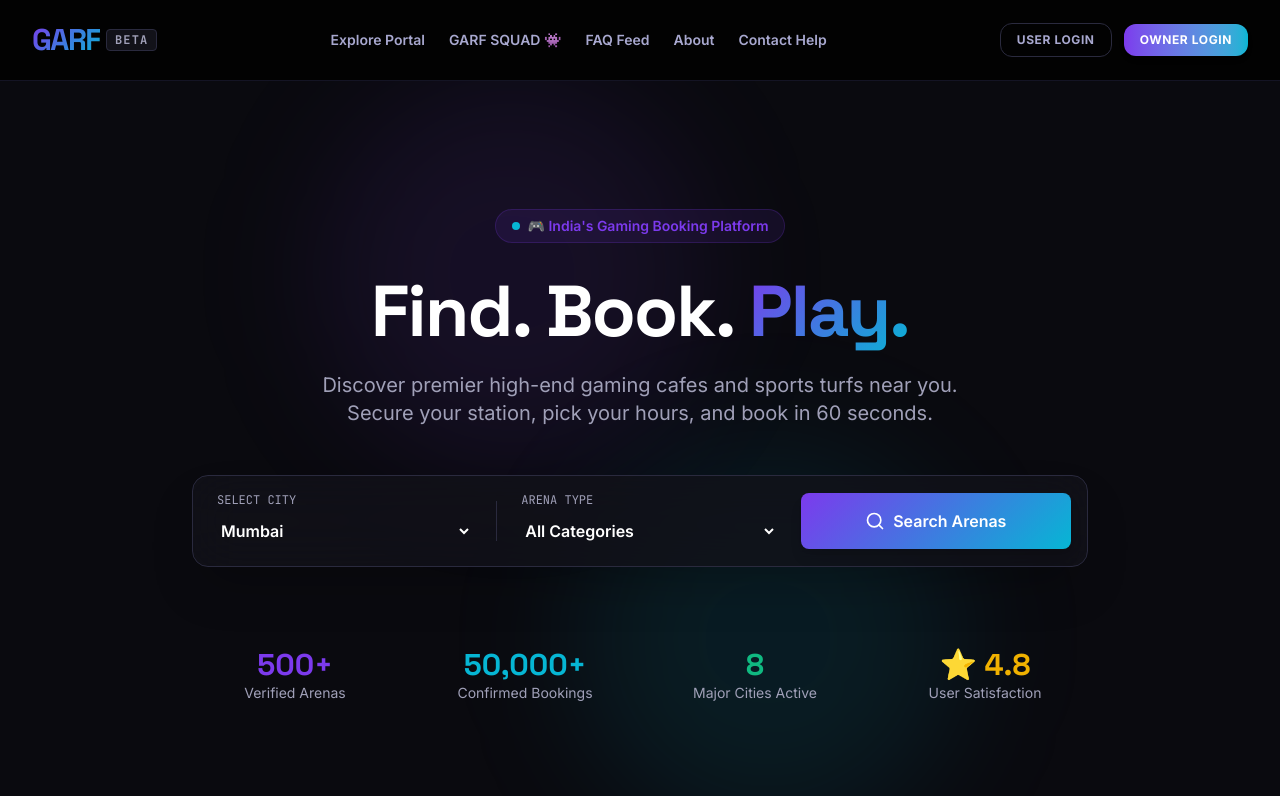
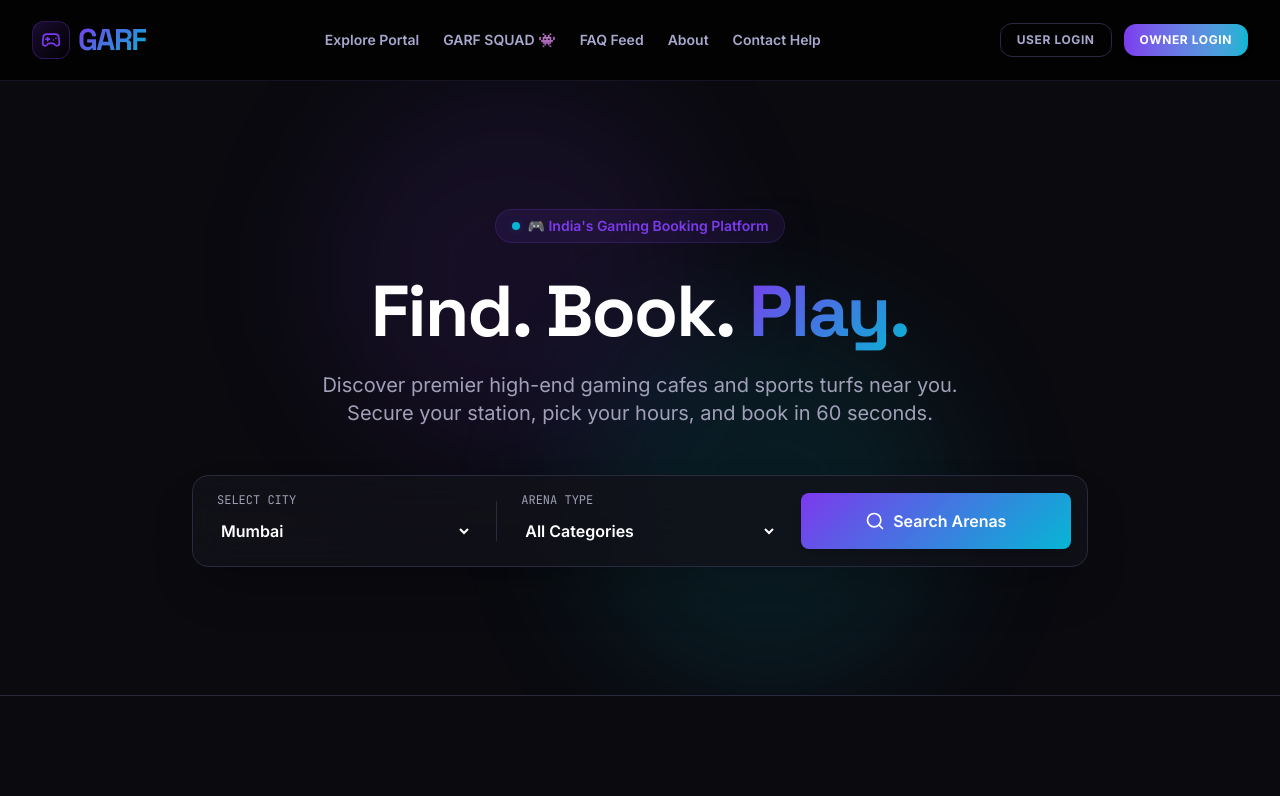
Before and after one commit to garfisit-svg/garfismine, a React (Vite) app: page / in a window 1280 px wide. Shown: the top 796 px of the page. Built offline with nearby package versions, Linux system fonts and the light colour scheme.

Commit message:
feat: update logo and cleanup landing page
Redesign the application logo with dynamic icons and remove outdated vanity stats from the static and landing pages.

```diff
--- a/src/App.tsx
+++ b/src/App.tsx
@@ -27,7 +27,7 @@ import { OwnerSettingsPage } from './pages/OwnerSettingsPage';
 // Icons Import
 import {
   ShieldCheck, User, Search, Gift, LogOut, LayoutDashboard, Calendar,
-  MapPin, HelpCircle, Users, Menu, X, ArrowUpRight
+  MapPin, HelpCircle, Users, Menu, X, ArrowUpRight, Gamepad2, Zap
 } from 'lucide-react';
 
 export default function App() {
@@ -137,13 +137,22 @@ export default function App() {
           <div className="flex justify-between items-center h-16 sm:h-20">
 
             {/* Logo */}
-            <Link to={isOwner ? "/owner-dashboard" : "/"} className="flex items-center gap-1.5 focus:outline-none">
+            <Link to={isOwner ? "/owner-dashboard" : "/"} className="flex items-center gap-2 focus:outline-none group">
+              <div className={`p-1.5 sm:p-2 rounded-xl bg-gradient-to-br ${isOwner ? 'from-cyan-500/20 to-[#06B6D4]/5 border border-[#06B6D4]/30 group-hover:border-[#06B6D4]' : 'from-brand-purple/20 to-brand-pink/5 border border-brand-purple/30 group-hover:border-brand-purple'} transition-all duration-300`}>
+                {isOwner ? (
+                  <Zap className="w-4 h-4 sm:w-5 sm:h-5 text-[#06B6D4] animate-pulse" />
+                ) : (
+                  <Gamepad2 className="w-4 h-4 sm:w-5 sm:h-5 text-brand-purple group-hover:scale-110 transition-transform duration-300" />
+                )}
+              </div>
               <span className={`text-2xl sm:text-3xl font-display font-black tracking-tighter ${isOwner ? 'text-[#06B6D4]' : 'text-gradient'}`}>
                 GARF
               </span>
-              <span className={`text-[10px] sm:text-xs font-mono font-bold uppercase tracking-widest px-2 py-0.5 rounded border ${isOwner ? 'text-cyan-400 bg-cyan-950/20 border-cyan-500/20 animate-pulse' : 'text-text-secondary bg-[#121219] border-[#2a2a3e]'}`}>
-                {isOwner ? 'OWNER PORTAL' : 'BETA'}
-              </span>
+              {isOwner && (
+                <span className="text-[8px] sm:text-[10px] font-mono font-bold uppercase tracking-widest px-2 py-0.5 rounded border text-cyan-400 bg-cyan-950/20 border-cyan-500/20 animate-pulse">
+                  OWNER
+                </span>
+              )}
             </Link>
 
             {/* Desktop Center Links */}
@@ -381,8 +390,11 @@ export default function App() {
         <div className="max-w-7xl mx-auto px-4 sm:px-6 lg:px-8 grid grid-cols-2 md:grid-cols-4 gap-8">
 
           <div className="col-span-2 md:col-span-1 space-y-4">
-            <Link to="/" className="text-2xl font-display font-black tracking-tight text-white mb-2 block">
-              GARF
+            <Link to="/" className="flex items-center gap-2 text-2xl font-display font-black tracking-tight text-white mb-2 focus:outline-none group">
+              <div className="p-1.5 rounded-lg bg-gradient-to-br from-brand-purple/20 to-brand-pink/5 border border-brand-purple/30 group-hover:border-brand-purple transition">
+                <Gamepad2 className="w-3.5 h-3.5 text-brand-purple" />
+              </div>
+              <span>GARF</span>
             </Link>
             <p className="text-xs text-text-secondary leading-relaxed max-w-xs">
               Gaming Arena & Recreation Finder. Seamless, lightning-fast on-demand reservation portal for PC lounges, console booths, and athletic pitches.
--- a/src/pages/LandingPage.tsx
+++ b/src/pages/LandingPage.tsx
@@ -110,26 +110,6 @@ export const LandingPage: React.FC = () => {
               <Search className="h-5 w-5" />
               <span>Search Arenas</span>
             </button>
-          </div>
-
-          {/* Stats section */}
-          <div className="grid grid-cols-2 md:grid-cols-4 gap-6 max-w-4xl mx-auto mt-20 text-center">
-            <div>
-              <p className="text-2xl sm:text-3xl font-display font-bold text-brand-purple">500+</p>
-              <p className="text-xs sm:text-sm text-text-secondary">Verified Arenas</p>
-            </div>
-            <div>
-              <p className="text-2xl sm:text-3xl font-display font-bold text-brand-cyan">50,000+</p>
-              <p className="text-xs sm:text-sm text-text-secondary">Confirmed Bookings</p>
-            </div>
-            <div>
-              <p className="text-2xl sm:text-3xl font-display font-bold text-brand-green">8</p>
-              <p className="text-xs sm:text-sm text-text-secondary">Major Cities Active</p>
-            </div>
-            <div>
-              <p className="text-2xl sm:text-3xl font-display font-bold text-yellow-500">⭐ 4.8</p>
-              <p className="text-xs sm:text-sm text-text-secondary">User Satisfaction</p>
-            </div>
           </div>
         </div>
       </section>
--- a/src/pages/StaticPages.tsx
+++ b/src/pages/StaticPages.tsx
@@ -16,24 +16,6 @@ export const AboutPage: React.FC = () => {
         <p className="text-lg text-text-secondary">
           We are built for India's GenZ gaming generation. From casual couch co-op campaigns to hyper-competitive elite esports setups and massive turf tournaments, GARF unites matches in 60 seconds.
         </p>
-      </div>
-
-      <div className="grid grid-cols-1 md:grid-cols-3 gap-8 mb-20 text-center">
-        <div className="glass-card p-8">
-          <p className="text-5xl font-display font-extrabold text-brand-purple mb-2">500+</p>
-          <h3 className="text-lg font-semibold mb-1">Elite Venues</h3>
-          <p className="text-sm text-text-secondary">Verified premium cafes and turfs with state-of-the-art specs</p>
-        </div>
-        <div className="glass-card p-8">
-          <p className="text-5xl font-display font-extrabold text-brand-cyan mb-2">50K+</p>
-          <h3 className="text-lg font-semibold mb-1">Bookings Playday</h3>
-          <p className="text-sm text-text-secondary">Consecutive slots secured in real-time with zero friction</p>
-        </div>
-        <div className="glass-card p-8">
-          <p className="text-5xl font-display font-extrabold text-brand-green mb-2">8</p>
-          <h3 className="text-lg font-semibold mb-1">Metros Active</h3>
-          <p className="text-sm text-text-secondary">Spreading massive gaming culture across Indian epicenters</p>
-        </div>
       </div>
 
       <div className="glass-card p-8 md:p-12 mb-16">
```
